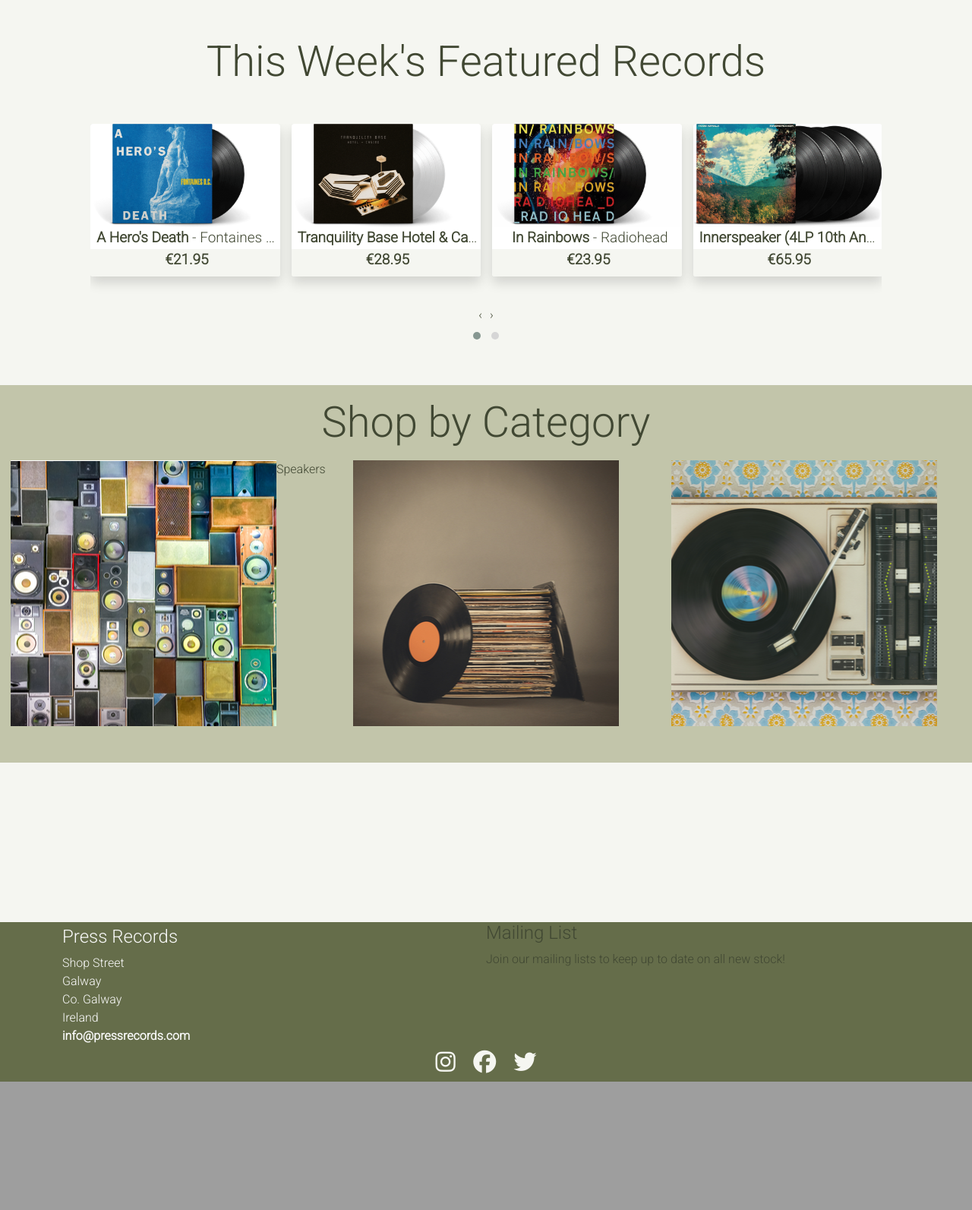
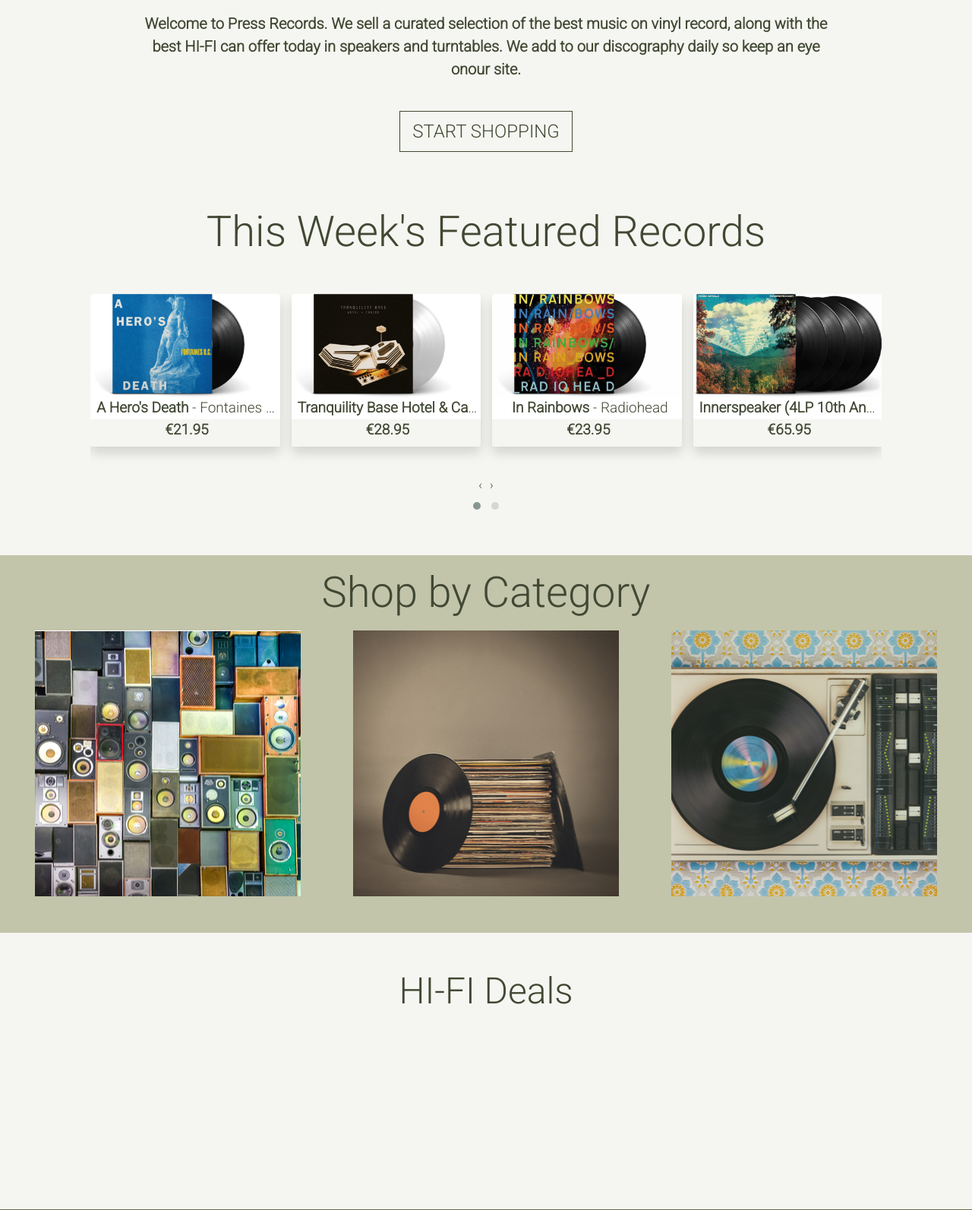
Before and after one commit to shanedunne/press_records, a Django app: page / in a window 1280 px wide. Shown: the part 1020-2613 px from the top of the page at 76% size. Before the commit the page ends 2444 px from the top, so only its background shows below. Run offline with Django 3.2, Linux system fonts and the light colour scheme; data comes from the database, SQL or seed files in the repository; both versions use the stored data as it was after the commit; some libraries are stand-ins or nearby versions.

Commit message:
add welcome message and button

```diff
--- a/home/templates/home/index.html
+++ b/home/templates/home/index.html
@@ -25,12 +25,27 @@
     </div>
 </div>
 
+<div class="container mt-3 mb-5">
+    <div class="row justify-content-center">
+        <div class="col-lg-1- col-md-10 text-center">
+            <p class="welcome-message">Welcome to Press Records. We sell a curated selection of the best music on vinyl record, along with the best HI-FI can offer today in speakers and turntables. We add to our discography daily so keep an eye onour site.</p>
+        </div>
+    </div>
+    <div class="row justify-content-center">
+        <div class="col text-center my-4">
+            <a href="{% url 'products' %}" class="btn welcome-button store-button-light btn-lg">
+                <span class="text-uppercase">Start Shopping</span>
+            </a>
+        </div>
+    </div>
+</div>
+
 
 <div class="container-fluid my-5">
     <h3 class="text-center display-4 mb-5">This Week's Featured Records</h3>
     <div class="row">
         <div class="col-lg-10 col-md-12 m-auto">
-            <div class="owl-carousel owl-theme">
+            <div class="owl-one owl-carousel owl-theme">
                 {% for product in is_feature %}
                 <div class="item mb-4">
                     <div class="card border-0 shadow">
@@ -77,7 +92,6 @@
             <a href="{% url 'products' %}?category=Speakers">
                 <img class="category-image" src="{{ MEDIA_URL }}speaker_category.png" alt="">
             </a>
-            <div class="speakers-text">Speakers</div>
         </div>
         <div class="col-lg-4 col-md-6 col-sm-12 category-image-div mb-5">
             <a href="{% url 'products' %}?category=Vinyls">
@@ -92,13 +106,72 @@
     </div>
 </div>
 
+<div class="container-fluid my-5">
+    <h3 class="text-center display-5 mb-5">HI-FI Deals</h3>
+    <div class="row">
+        <div class="col-lg-10 col-md-12 m-auto">
+            <div class="owl-two owl-carousel owl-theme">
+                {% for product in is_hifi_deal %}
+                <div class="item mb-4">
+                    <div class="card border-0 shadow">
+                        {% if product.image %}
+                        <a href="{% url 'product_detail' product.id %}">
+                            <img class="card-img-top img-fluid" src="{{ product.image.url }}" alt="{{ product.name }}">
+                        </a>
+                        {% else %}
+                        <a href="{% url 'product_detail' product.id %}">
+                            <img class="card-img-top img-fluid" src="{{ MEDIA_URL }}noimage.png"
+                                alt="{{ product.name }}">
+                        </a>
+                        {% endif %}
+                        <div class="card-body-home pb-0">
+                            <p class="mb-0 product-name text-truncate ps-2 text-center">
+                                <strong>{{ product.name }}</p>
+                        </div>
+                        <div class="card-footer pt-0 border-0 text-center">
+                            <div class="row">
+                                <div class="col g-0 ps-1">
+                                    <p class="lead mb-0 text-left font-weight-bold price-card-home">€{{ product.price }}
+                                    </p>
+                                </div>
+                            </div>
+                        </div>
+                    </div>
+                </div>
+                {% endfor %}
+
+            </div>
+        </div>
+    </div>
+</div>
+
 {% block postloadjs %}
 
 <script src="https://cdnjs.cloudflare.com/ajax/libs/OwlCarousel2/2.3.4/owl.carousel.min.js"
     integrity="sha512-bPs7Ae6pVvhOSiIcyUClR7/q2OAsRiovw4vAkX+zJbw3ShAeeqezq50RIIcIURq7Oa20rW2n2q+fyXBNcU9lrw=="
     crossorigin="anonymous"></script>
 <script>
-    $('.owl-carousel').owlCarousel({
+    $('.owl-one').owlCarousel({
+        loop: true,
+        margin: 15,
+        nav: true,
+        autoplay: true,
+        autoplayHoverPause: true,
+        lazyLoad: true,
+        responsive: {
+            0: {
+                items: 2
+            },
+            600: {
+                items: 3
+            },
+            1000: {
+                items: 4
+            }
+        }
+    })
+
+    $('.owl-two').owlCarousel({
         loop: true,
         margin: 15,
         nav: true,
--- a/products/models.py
+++ b/products/models.py
@@ -27,6 +27,7 @@ class Product(models.Model):
     genre = models.ForeignKey('Genre', null=True, blank=True, on_delete=models.SET_NULL)
     price = models.DecimalField(max_digits=6, decimal_places=2)
     is_feature = models.BooleanField(default=False, null=True, blank=True)
+    is_hifi_deal = models.BooleanField(default=False, null=True, blank=True)
     rating = models.DecimalField(max_digits=6, decimal_places=2, null=True, blank=True)
     image_url = models.URLField(max_length=1024, null=True, blank=True)
     image = models.ImageField(null=True, blank=True)
--- a/products/views.py
+++ b/products/views.py
@@ -143,11 +143,11 @@ def delete_product(request, product_id):
 def artists(request, artist_id):
     """ A view to show all records by a particular artist """
 
-    artists = get_object_or_404(Artist, artist_id)
+    name = get_object_or_404(Artist, artist_id)
 
 
     context = {
-        'artists': artists,
+        'name': name,
     }
 
     return render(request, 'products/artists.html', context)
--- a/static/css/base.css
+++ b/static/css/base.css
@@ -251,6 +251,11 @@ footer {
   min-height: 100%
 }
 
+.welcome-message {
+  font-size: 20px;
+  font-weight: bolder;
+}
+
 /*--- Featured Carousel ---*/
 
 .card-body-home p {
@@ -327,6 +332,11 @@ footer {
   .store-button {
     font-size: 0.8rem;
     font-weight: 300;
+  }
+
+  .welcome-button {
+    font-size: 1.5em;
+    font-weight: 400;
   }
 
 
--- a/templates/base.html
+++ b/templates/base.html
@@ -259,10 +259,6 @@
           <p class="footer-address">Ireland</p>
           <p class="footer-address"><strong>info@pressrecords.com</strong></p>
         </div>
-        <div class="col-12 col-md-6">
-          <h4>Mailing List</h4>
-          <p>Join our mailing lists to keep up to date on all new stock!</p>
-        </div>
       </div>
       <div class="row g-0">
         <div class="col-12 socials-footer">
```
Also changed, not shown: db.sqlite3, products/migrations/0013_product_is_hifi_deal.py (added).
